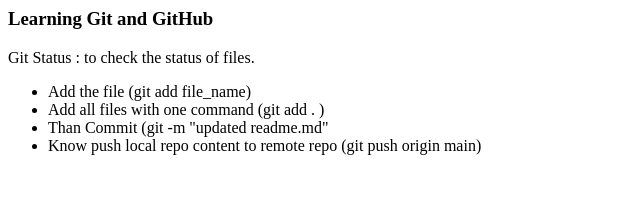
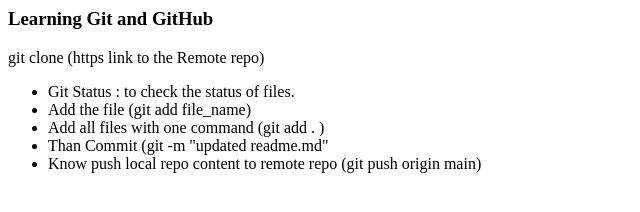
Before and after one commit to m-abdullah-akram/learning-demo, a plain HTML site: page index.html in a window 1280 px wide. Shown: the whole page, without its empty margins (0-640 px from the left). Drawn offline with Linux system fonts and the light colour scheme.

Commit message:
new li added

```diff
--- a/index.html
+++ b/index.html
@@ -1,7 +1,8 @@
 <h3>Learning Git and GitHub</h3>
 
-<span> Git Status : to check the status of files.</span>
+<span> git clone (https link to the Remote repo)</span>
 <ul>
+    <li>Git Status : to check the status of files.</li>
     <li>Add the file (git add file_name)</li>
     <li>Add all files with one command (git add . )</li>
     <li>Than Commit (git -m "updated readme.md"</li>
```
